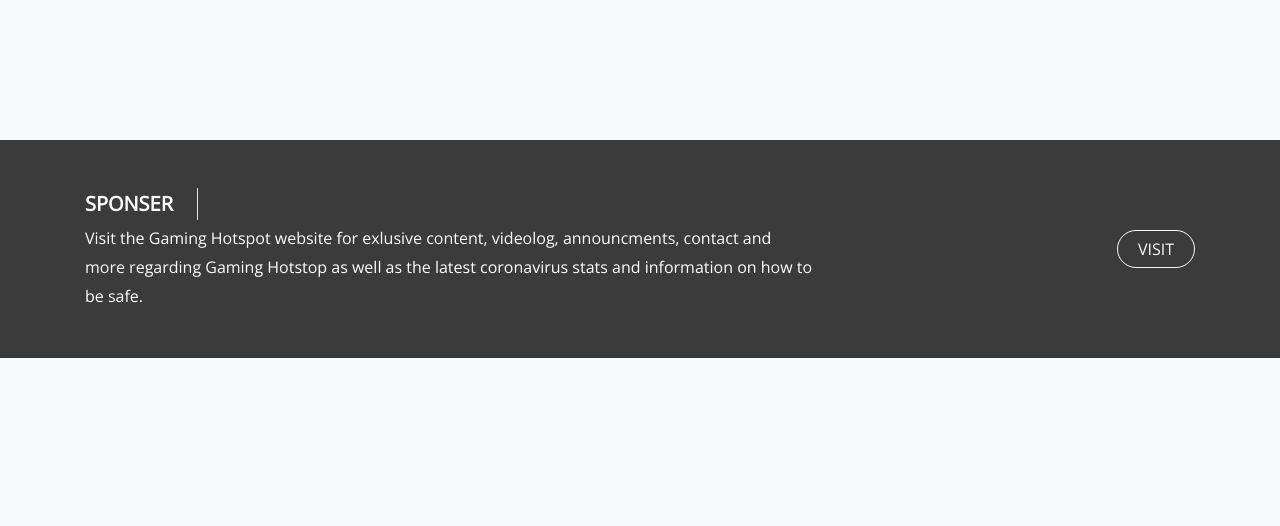
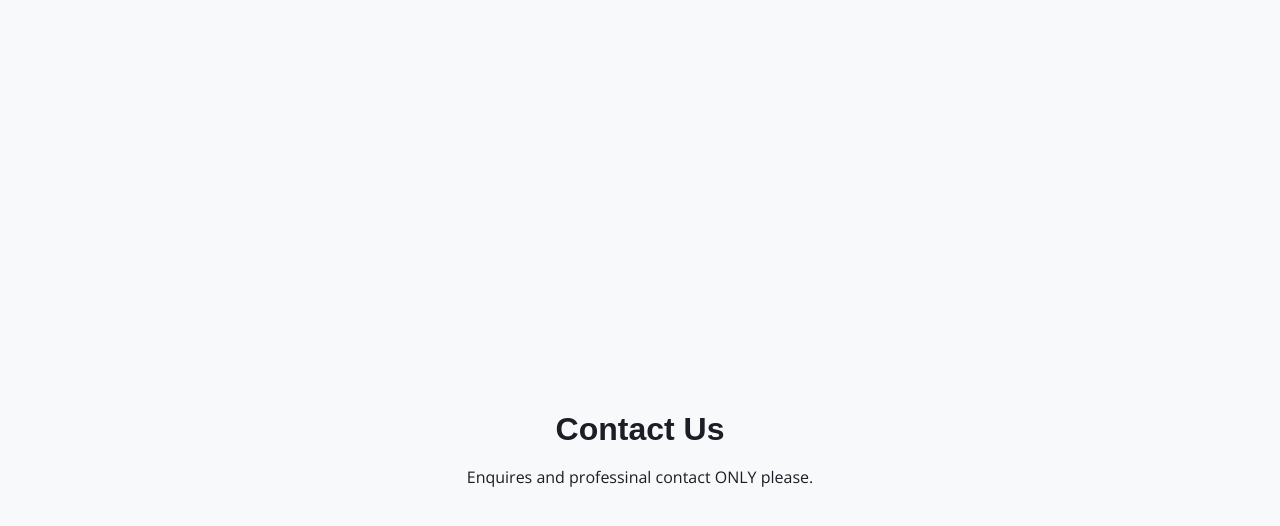
Before and after one commit to tyson06edwards/tyson06edwards.github.io, a plain HTML site: page index.html in a window 1280 px wide. Shown: the part 5344-5870 px from the top of the page. Drawn offline with nearby package versions, Linux system fonts and the light colour scheme; a web font is replaced by a local one.

Commit message:
Updated portfolio and optimised website

```diff
--- a/index.html
+++ b/index.html
@@ -377,10 +377,10 @@
             </div>
 				    <div class="item advertisment col-lg-3 col-md-4 col-6 col-sm">
 				<div class="hovereffect5 rounded-md overflow-hidden">
-					<img class="img-fluid img-responsive" src="assets/img/portfolio/ad1.png" alt="">
+					<img class="img-fluid img-responsive" src="assets/img/portfolio/ad1.jpg" alt="">
 						<div class="overlay">
 							<p>
-								<a href="assets/img/portfolio/ad1.png" class="fancylight popup-btn info" data-fancybox-group="light">View This
+								<a href="assets/img/portfolio/ad1.jpg" class="fancylight popup-btn info" data-fancybox-group="light">View This
 								<i>ADVERTSMENT</i></a>
 							</p>
 						</div>
@@ -401,19 +401,6 @@
          </div>
       </div>
 </section>
-	<div class="card bg-primary border-0 rounded-0 p-5">
-    <div class="container">
-        <div class="row justify-content-between align-items-center text-center text-md-left">
-            <div class="col-md-8">
-                <h5 class="mb-1 d-inline-block border-right border-sm-right-0 pr-md-4 mr-md-4">SPONSER</h5>
-                <p class="mb-0 d-inline-block">Visit the Gaming Hotspot website for exlusive content, videolog, announcments, contact and more regarding Gaming Hotstop as well as the latest coronavirus stats and information on how to be safe.</p>
-            </div>
-            <div class="col-md-4 text-lg-right mt-md-0 mt-3">
-                <a href="https://gaminghotspot.github.io/sponsers/tyson06edwards" class="btn btn-pill btn-outline-light">VISIT</a>
-            </div>
-        </div>
-    </div>
-</div>
 
       </section>
 <section class="wt-section bg-light" id="contact">
```
Also changed, not shown: 1 other file.
